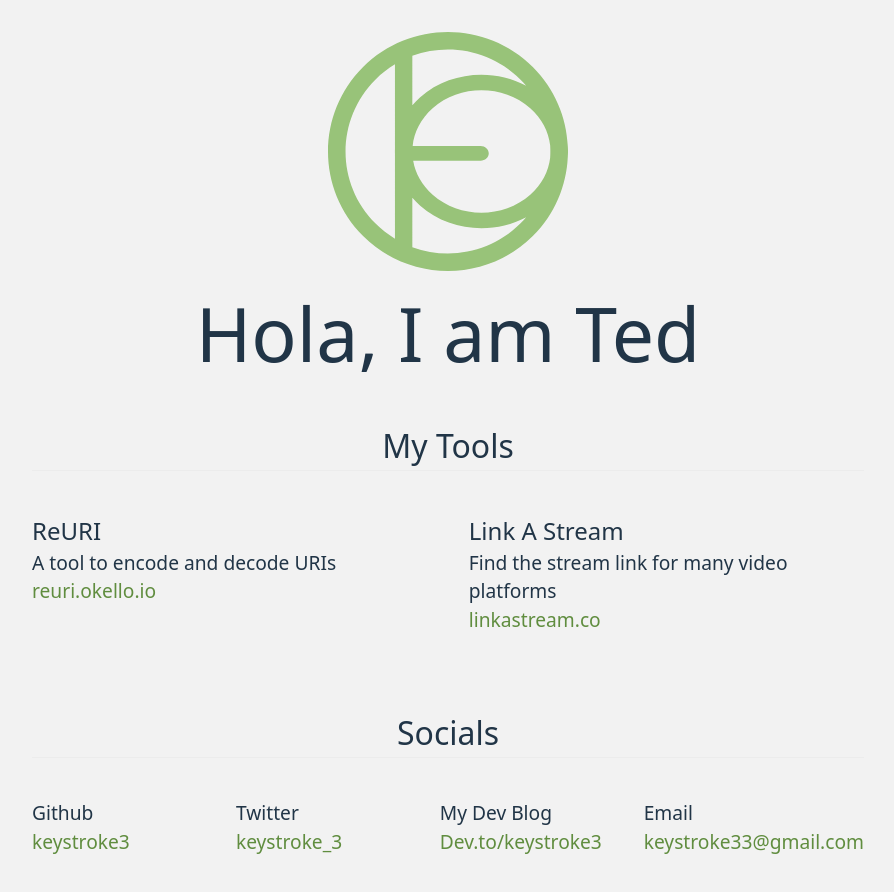
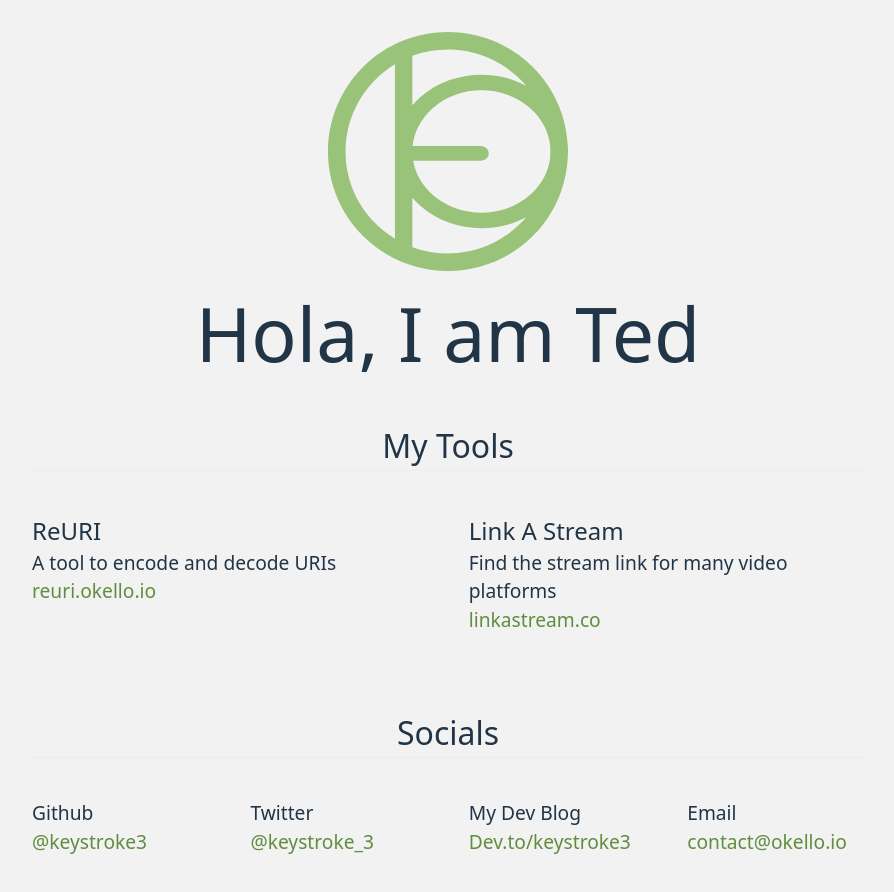
Before and after one commit to keystroke3/okello.io, a Vue app: page / in a window 1280 px wide. Shown: the top 892 px of the page, without its empty margins (192-1086 px from the left). Built offline with nearby package versions, Linux system fonts and the light colour scheme.

Commit message:
Update email address

```diff
--- a/src/App.vue
+++ b/src/App.vue
@@ -1,10 +1,6 @@
-<script setup lang="ts">
-import Logo from './assets/okello.svg'
-</script>
-
 <template>
   <div class="main">
-    <img :src="Logo" alt="logo" />
+    <img src="./assets/okello.svg" alt="logo" />
     <h1> Hola, I am Ted</h1>
     <h2>My Tools</h2>
     <ul class="tools">
@@ -23,11 +19,11 @@ import Logo from './assets/okello.svg'
     <ul class="socials">
       <li>
         <p>Github</p>
-        <a href="https://github.com/keystroke3" target="_blank" rel="noopener noreferrer">keystroke3</a>
+        <a href="https://github.com/keystroke3" target="_blank" rel="noopener noreferrer">@keystroke3</a>
       </li>
       <li>
         <p>Twitter</p>
-        <a href="https://twitter.com/keystroke_3" target="_blank" rel="noopener noreferrer">keystroke_3</a>
+        <a href="https://twitter.com/keystroke_3" target="_blank" rel="noopener noreferrer">@keystroke_3</a>
       </li>
       <li>
         <p>My Dev Blog</p>
@@ -35,7 +31,7 @@ import Logo from './assets/okello.svg'
       </li>
       <li>
         <p>Email</p>
-        <a href="mailto:keystroke33@gmail.com">keystroke33@gmail.com</a>
+        <a href="mailto:contact@okello.io">contact@okello.io</a>
       </li>
     </ul>
   </div>
```
